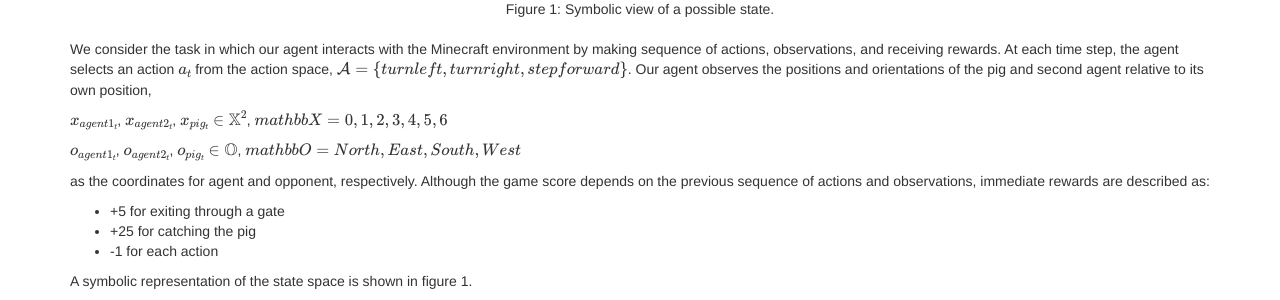
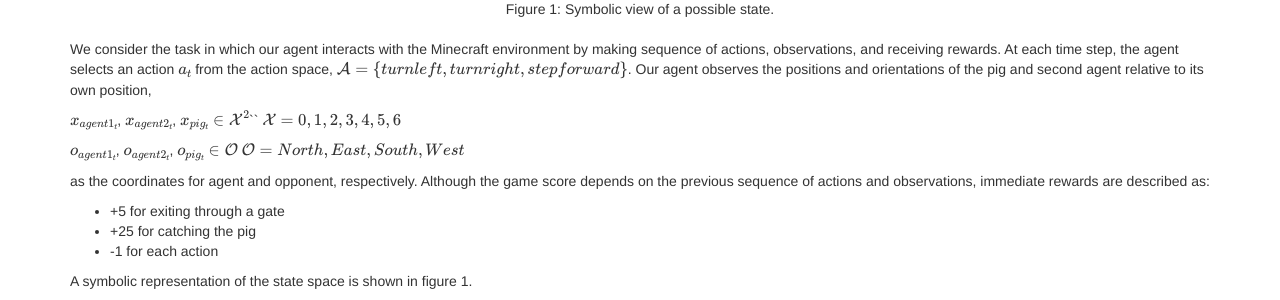
Before and after one commit to hfloresr/Sandhog, a Jekyll site: the page built from docs/final.md, in a window 1280 px wide and 1303 px high. Shown: the part 836-1136 px from the top of the window. Built offline with Jekyll 4.4.1, drawn with Linux system fonts in a browser that asks for light colours; formulas are drawn with MathJax 3.

Commit message:
fixed latex typo

```diff
--- a/docs/final.md
+++ b/docs/final.md
@@ -16,9 +16,11 @@ We have defined our baseline agent to be one that uses A* to determine the short
 <br>
 We consider the task in which our agent interacts with the Minecraft environment by making sequence of actions, observations, and receiving rewards. At each time step, the agent selects an action $$a_t$$ from the action space, $$\mathcal{A} = \{turn left, turn right, step forward\}$$. Our agent observes the positions and orientations of the pig and second agent relative to its own position,
 
-$$x_{agent1_{t}}$$, $$x_{agent2_{t}}$$, $$x_{pig_{t}} \in \mathbb{X}^{2}$$, $$mathbb{X} = {0, 1, 2, 3, 4, 5, 6}$$
+$$x_{agent1_{t}}$$, $$x_{agent2_{t}}$$, $$x_{pig_{t}} \in \mathcal{X}^{2}$$``
+$$\mathcal{X} = {0, 1, 2, 3, 4, 5, 6}$$
 
-$$o_{agent1_{t}}$$, $$o_{agent2_{t}}$$, $$o_{pig_{t}} \in \mathbb{O}$$, $$mathbb{O} = {North, East, South, West}$$
+$$o_{agent1_{t}}$$, $$o_{agent2_{t}}$$, $$o_{pig_{t}} \in \mathcal{O}$$
+$$\mathcal{O} = {North, East, South, West}$$
 
 as the coordinates for agent and opponent, respectively. Although the game score depends on the previous sequence of actions and observations, immediate rewards are described as:
   * +5 for exiting through a gate
```
